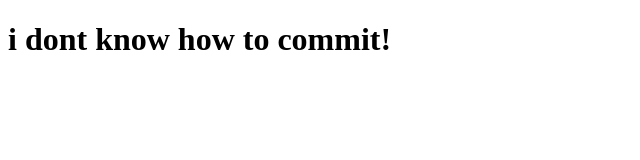
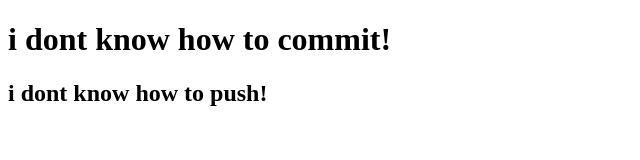
Before and after one commit to josepark0/gitbub_test, a plain HTML site: page index.html in a window 1280 px wide. Shown: the whole page, without its empty margins (0-640 px from the left). Drawn offline with Linux system fonts and the light colour scheme.

Commit message:
"fix: 푸시하는 방법을 모르겠다"

```diff
--- a/index.html
+++ b/index.html
@@ -7,5 +7,6 @@
 </head>
 <body>
     <h1>i dont know how to commit!</h1>
+    <h2>i dont know how to push!</h2>
 </body>
 </html>
```
